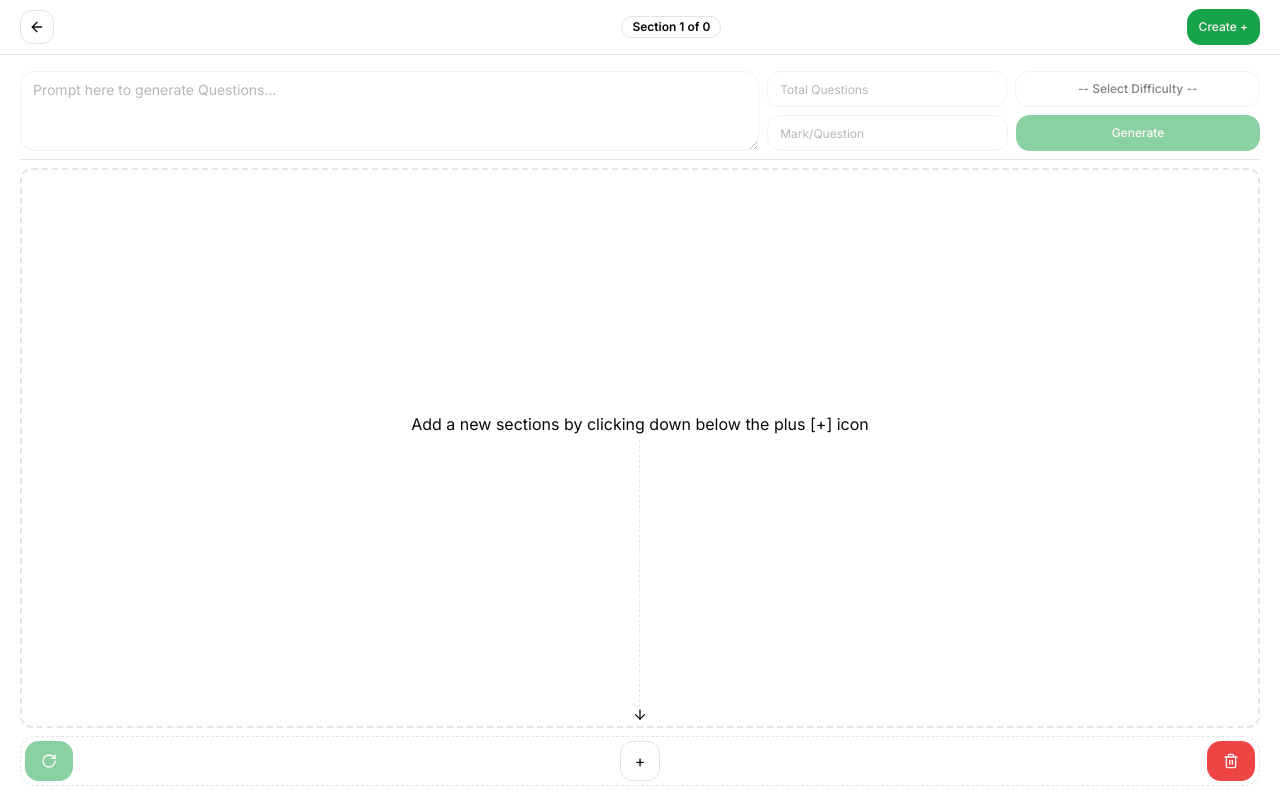
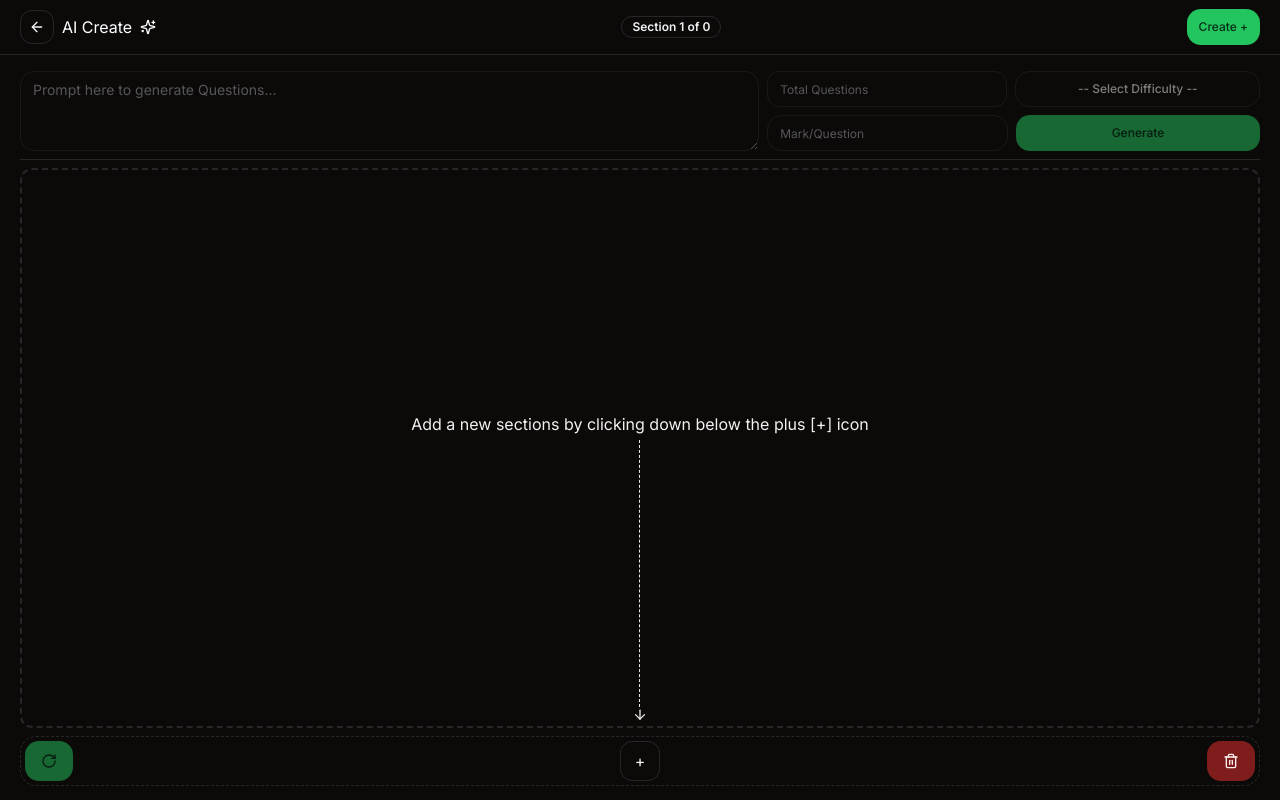
Before and after one commit to sudo-adi/PNAcademy-client, a Next.js app: page /ai-create in a window 1280 px wide. Built offline with nearby package versions, Linux system fonts and the light colour scheme.

Commit message:
feat: added some minor features

```diff
--- a/src/app/ai-create/page.tsx
+++ b/src/app/ai-create/page.tsx
@@ -331,7 +331,7 @@
                 <div className="flex h-full w-full flex-col items-center justify-end">
                   Add a new sections by clicking down below the plus [+] icon
                 </div>
-                <div className="flex mt-1 border-[#e6e6e6] h-full w-[2px] border-l border-dashed ">
+                <div className="flex mt-1 border-black dark:border-[#e6e6e6] h-full w-[2px] border-l border-dashed ">
                 </div>
                 <ArrowDown className='h-8 w-8 mb-1' />
               </div>
@@ -341,7 +341,7 @@
                   {currentSections.length === 0 || !currentSections[currentSectionIndex]?.questions?.length ? (
                     <div className="flex flex-col border-2 border-dashed rounded-xl flex-grow items-center justify-center overflow-y-scroll scrollbar-none  h-[calc(100vh-21rem)] md:h-[calc(100vh-15rem)] w-full">
                       <ArrowUp className='h-8 w-8 mt-1' />
-                      <div className="flex mt-1 border-[#e6e6e6] h-full w-[2px] border-l border-dashed ">
+                      <div className="flex mt-1 border-black dark:border-[#e6e6e6]  h-full w-[2px] border-l border-dashed ">
                       </div>
                       <div className="flex h-full w-full flex-col items-center justify-start">
                         Generate Some Questions
--- a/src/app/create/components/sidebar.tsx
+++ b/src/app/create/components/sidebar.tsx
@@ -29,6 +29,8 @@
     <Input placeholder={placeholder} onChange={onChange} value={value} onBlur={onBlur} className='text-xs' />
   </div>
 )
+
+
 
 interface FormTextareaProps {
   label: string;
--- a/src/app/dashboard/components/header.tsx
+++ b/src/app/dashboard/components/header.tsx
@@ -33,6 +33,7 @@
       <Sheet>
         <SheetTrigger asChild>
           <Button
+            disabled={true}
             variant="outline"
             size="icon"
             className="shrink-0 md:hidden"
--- a/src/app/dashboard/components/nav.tsx
+++ b/src/app/dashboard/components/nav.tsx
@@ -18,6 +18,7 @@
 import { logout } from '@/lib/services/auth-service';
 import NavButton from './nav-button';
 import { getDecodedTokenData } from '@/lib/utils/jwtUtils';
+import { clearTokens } from '@/lib/utils/tokenManager';
 
 const Nav: React.FC = () => {
   const { activeNavIndex, setActiveNavIndex } = useStore();
@@ -33,6 +34,7 @@
       console.error('No decoded token data found');
     }
   }, []);
+
 
   // Navigation items with corresponding required permissions
   const navItems = [
--- a/src/app/dashboard/page.tsx
+++ b/src/app/dashboard/page.tsx
@@ -6,10 +6,13 @@
 import { checkAuth } from "@/lib/services/auth-service"
 import { useRouter } from "next/navigation"
 import PnaLoader from "@/components/common/custom-loading-animation"
+import { useTheme } from "next-themes"
+import { set } from "date-fns"
 
 const Dashboard = () => {
   const [loading, setLoading] = useState<boolean>(true);
   const router = useRouter();
+  const { theme, setTheme } = useTheme();
 
   useEffect(() => {
     checkAuth(setLoading, router);
--- a/src/app/dashboard/views/manage-assessment/components/dialog-box/create-assessment-dialog.tsx
+++ b/src/app/dashboard/views/manage-assessment/components/dialog-box/create-assessment-dialog.tsx
@@ -61,6 +61,7 @@
         duration: duration,
         created_by: createdBy,
       }
+      console.log(data);
       const response = await addAssessment(data);
     } catch (err) {
       if (err as ApiError) {
@@ -69,6 +70,8 @@
       else {
         console.error(err);
       }
+    } finally {
+      setLoading(false);
     }
     reset();
   };
--- a/src/app/layout.tsx
+++ b/src/app/layout.tsx
@@ -21,7 +21,7 @@
       <body className={inter.className}>
         <ThemeProvider
           attribute="class"
-          defaultTheme="light"
+          defaultTheme="dark"
           disableTransitionOnChange
         >
           {children}
--- a/src/lib/services/auth-service.ts
+++ b/src/lib/services/auth-service.ts
@@ -27,11 +27,10 @@
   }
 };
 
-// Function to handle logout
-export const logout = (): void => {
+export const logout = () => {
   clearTokens();
-  console.log("logout")
-};
+  window.location.href = "/login"
+}
 
 export const isLoggedIn = (): boolean => {
   const token: string | null = getAccessToken();
```
